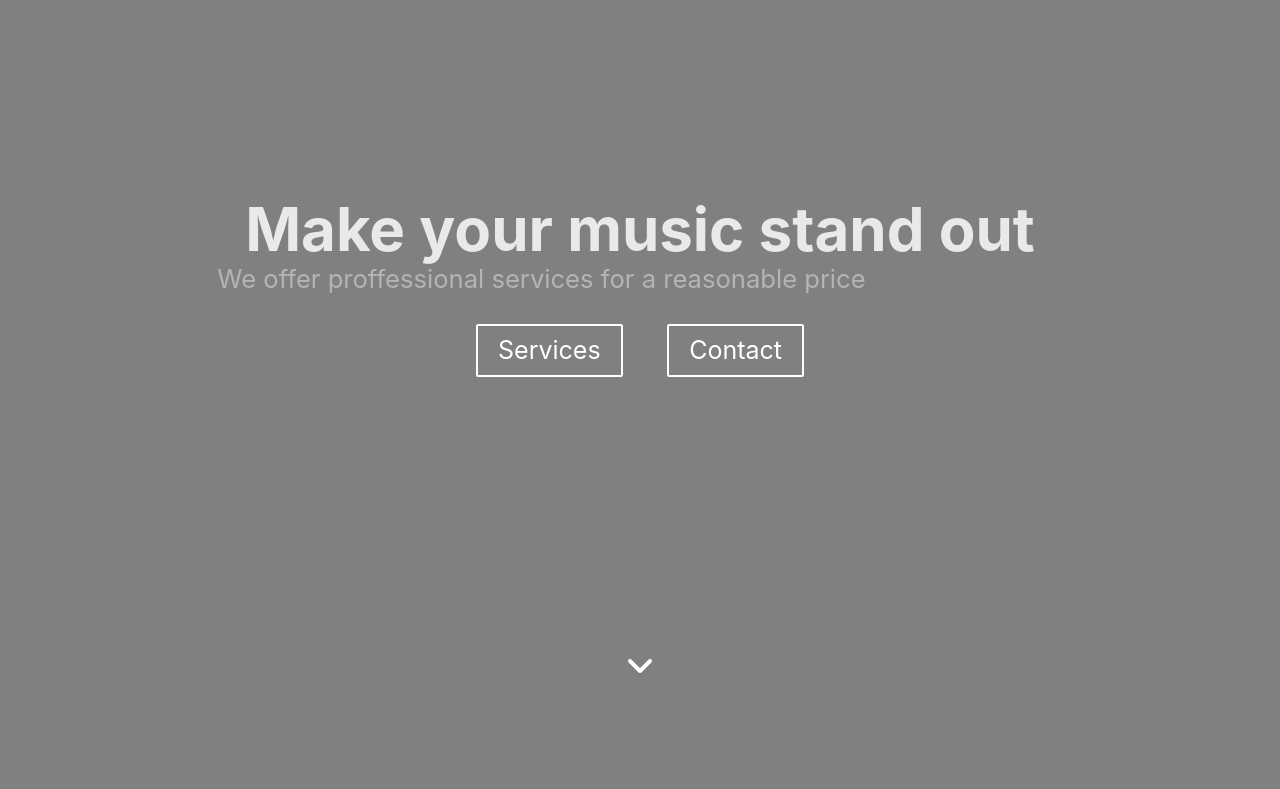
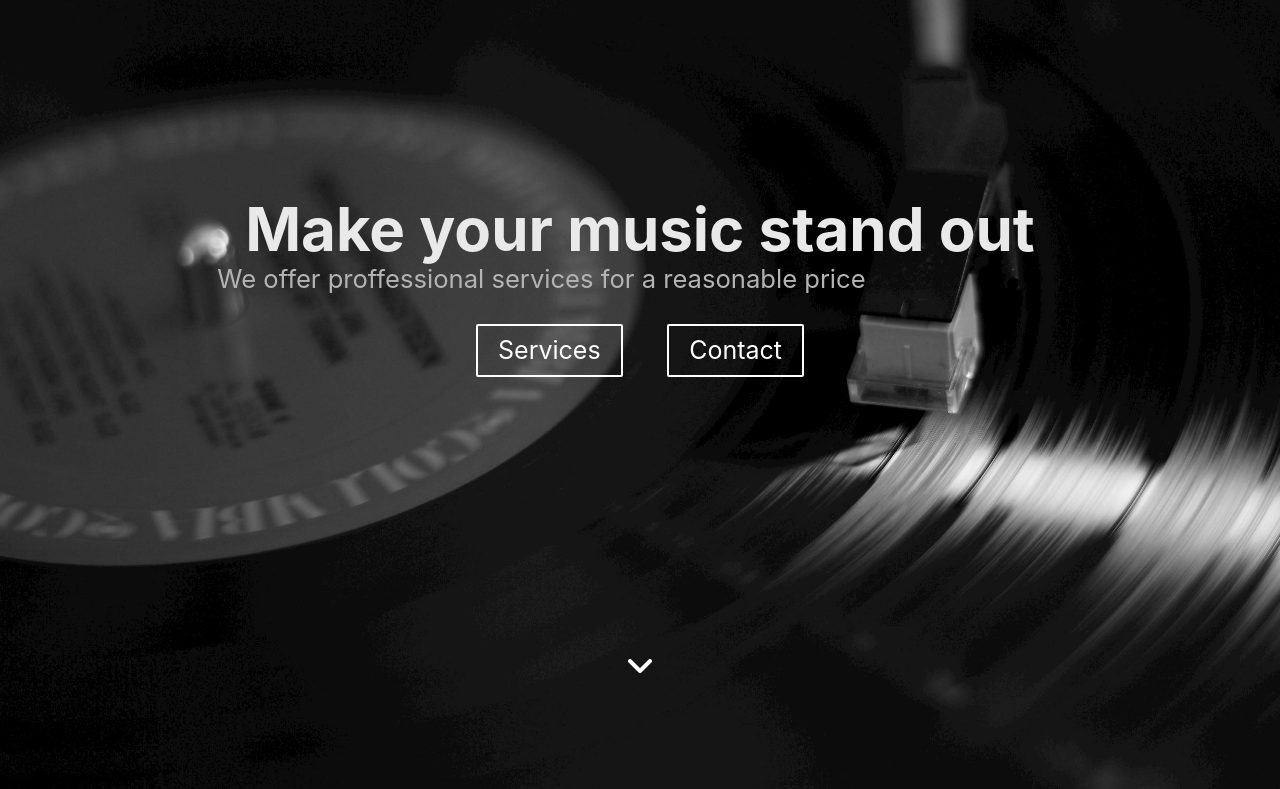
Before and after one commit to dakeymusic/riverside-recordings-final, a plain HTML site: page index.html in a window 1280 px wide. Shown: the part 77-866 px from the top of the page. Drawn offline with nearby package versions, Linux system fonts and the light colour scheme; files whose address does not match are found by name.

Commit message:
Update main.css

```diff
--- a/css/main.css
+++ b/css/main.css
@@ -81,7 +81,7 @@ h1, h2{
 
 
 #home-container{
-  background-image:url(.img/vinyl.jpg);
+  background-image:url(../img/vinyl.jpg);
   background-size: cover;
   background-attachment: fixed;
   width:auto;
```
